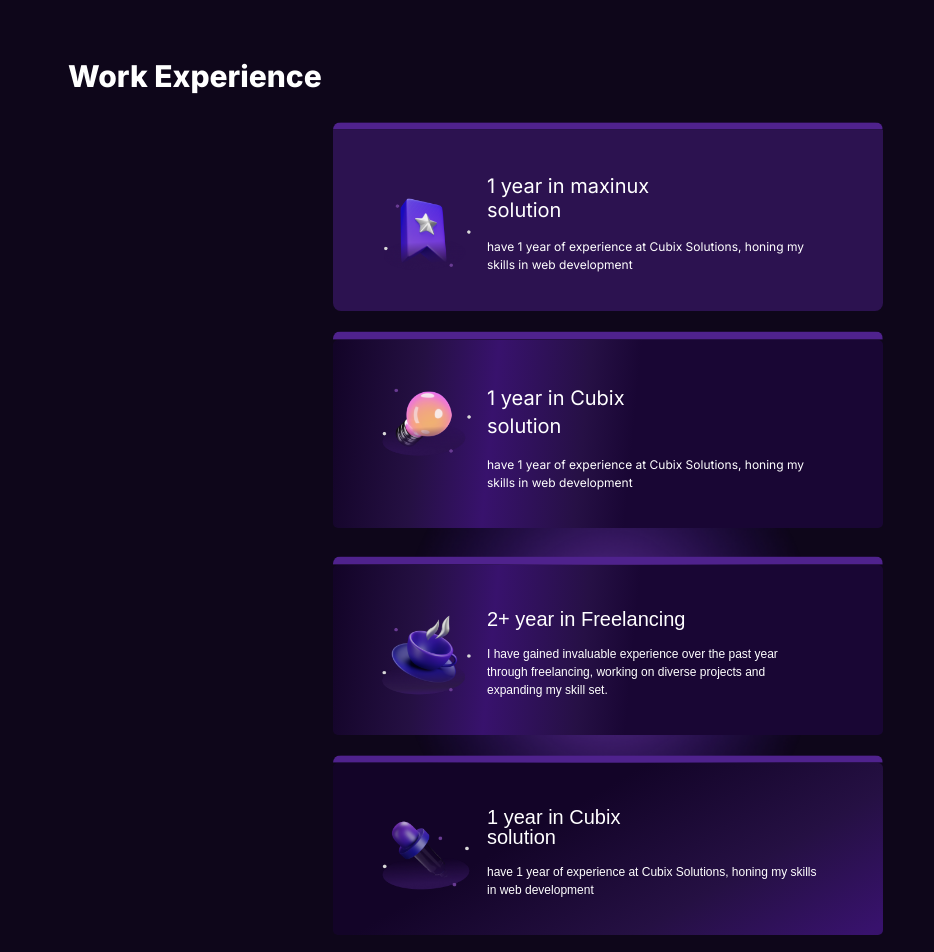
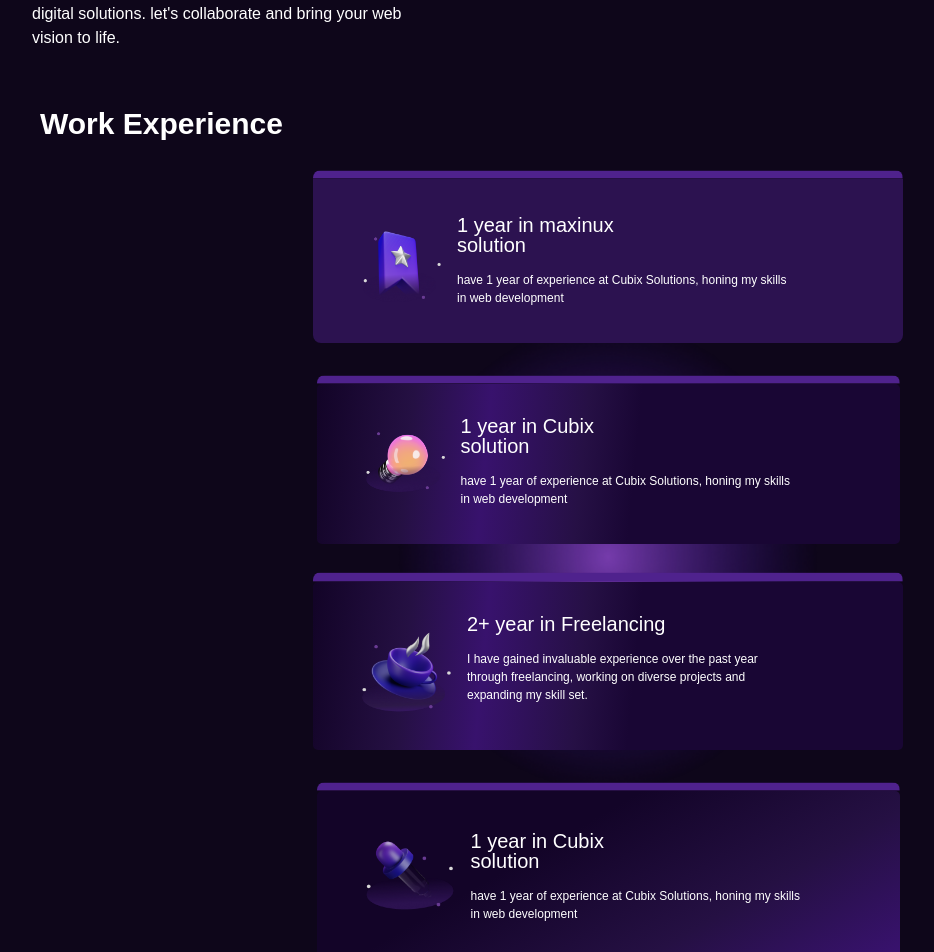
Before and after one commit to HadiaKhalil/Third-hadia, a Next.js app: page / in a window 1280 px wide. Shown: the part 1080-2032 px from the top of the page, without its empty margins (32-966 px from the left). Built offline with nearby package versions, Linux system fonts and the light colour scheme.

Commit message:
new333333333

```diff
--- a/src/app/globals.css
+++ b/src/app/globals.css
@@ -27,25 +27,25 @@ background-color: #0e061a;
 }
 
 .text {
-  padding: 16px 16px 36px 48px;
+  padding: 16px 87px 36px 48px;
    min-height: 140px;
   box-sizing: border-box;
 
 }
 .text1 {
-  padding: 16px 16px 36px 48px;
+  padding: 16px 87px 36px 48px;
    min-height: 140px;
   box-sizing: border-box;
   border-radius: 5px;
 }
 .text2 {
-  padding: 16px 16px 36px 48px;
+  padding: 16px 87px 36px 48px;
    min-height: 140px;
   box-sizing: border-box;
   border-radius: 5px;
 }
 .text3 {
-  padding: 16px 16px 36px 48px;
+  padding: 16px 87px 36px 48px;
    min-height: 140px;
   box-sizing: border-box;
   border-radius: 5px;
--- a/src/views/Home/Cards.tsx
+++ b/src/views/Home/Cards.tsx
@@ -4,36 +4,35 @@ import Image from "next/image"
 const Cards = () => {
   return (
     <div>
-      <div className="md:max-w-[85%]  w-full mx-auto  max-w-[1440px] md:px-0 flex-wrap md:py-0 max-md:w-[75%]">
+      <div className="container mx-auto ">
         <h1
-          className="lg:text-3xl md:text-3xl mx-auto  text-white text-2xl font-title font-extrabold
-                  pt-2 max-w-[1080px] max-lg:text-[25px] max-sm:text-center max-sm:text-[19px] max-sm:mt-[-40px]"
+          className=" lg:text-3xl md:text-3xl px-2  text-white font-extrabold pt-2 "
         >
           Work Experience
         </h1>
         {/* frst cards section  */}
-        <div className="flex justify-center z-10 items-center mx-auto pt-7 flex-wrap gap-[20px] font-title text-white">
+        <div className=" flex justify-center px-2  z-10  mx-auto pt-7 flex-wrap gap-8  text-white">
           <div className="z-10">
             <Image
               src="/Image/Rectangle 974.png"
               alt="my image"
-              width={550}
+              width={590}
               height={60}
               className="rounded-t-lg"
             />
-            <div className=" text flex  min-h-[200px] rounded-b-lg max-sm:h-[100px]">
+            <div className=" text flex  rounded-b-lg max-sm:h-[100px]">
               <Image
                 src="/Image/Group 1.png"
                 alt="my image"
-                width={90}
+                width={80}
                 height={60}
-                className="mt-11 max-sm:w-[190px] max-sm:ml-[-27px] max-sm:mt-7"
+                className="mt-7"
               />
 
               <div>
                 <p
-                  className="text-[20px] mb-[16px]  mt-7 leading-6
-              max-w-[200px] pl-4  max-sm:mt-[-8px] max-sm:text-[16px] max-sm:pl-0"
+                  className="text-[20px] mb-[16px]  mt-5 leading-5
+              max-w-[200px] pl-4  max-sm:text-[16px] max-sm:pl-0"
                 >
                   1 year in maxinux solution
                 </p>
@@ -50,29 +49,29 @@ const Cards = () => {
             <Image
               src="/Image/Rectangle 974.png"
               alt="my image"
-              width={550}
+              width={583}
               height={60}
               className="rounded-t-lg"
             />
             <div
-              className='text1 flex  min-h-[200px] rounded-t-lg"
-                max-sm:h-[100px] '
+              className='text1 flex  rounded-t-lg"
+               '
             >
               <div>
                 <Image
                   src="/Image/pic4 (3).png"
                   alt="my image"
-                  width={90}
+                  width={80}
                   height={60}
-                  className="mt-7 max-sm:w-[190px] max-sm:ml-[-27px] max-sm:mt-7"
+                  className="mt-7 "
                 />
               </div>
               <div>
-                <p className="text-[20px] mb-[16px]  mt-7 leading-7  max-w-[200px] pl-4  max-sm:mt-[-1px] max-sm:text-[17px] max-sm:pl-0 max-sm:leading-5 ">
+                <p className="text-[20px] mb-[16px]  mt-4 leading-5  max-w-[200px] pl-4 max-sm:text-[17px]  ">
                   1 year in Cubix solution
                 </p>
 
-                <p className="text-[12px]  max-w-[350px] pl-4 max-sm:pl-0  max-sm:mt-[-8px] max-sm:text-[9px] max-sm:max-w-[400px] ">
+                <p className="text-[12px]  max-w-[350px] pl-4  max-sm:text-[9px] ">
                   {" "}
                   {`have 1 year of experience at Cubix Solutions, honing
                                     my skills in web development`}
@@ -83,30 +82,30 @@ const Cards = () => {
         </div>
         {/* second card section */}
         <div
-          className="flex justify-center items-center mx-auto  relative
-         flex-wrap gap-[20px]   pt-7  text-white"
+          className="flex justify-center px-2 z-10  mx-auto pt-7 flex-wrap gap-8   text-white"
         >
           <div className="z-10">
             <Image
               src="/Image/Rectangle 974.png"
               alt="my image"
-              width={550}
+              width={590}
               height={60}
               className="rounded-t-lg"
             />
-            <div className=" text2 flex  min-h-[200px] rounded-b-lg max-sm:h-[100px] z-10 ">
+            <div className=" text2 flex  rounded-b-lg z-10   ">
               <div>
                 <Image
                   src="/Image/pic4 (2).png"
                   alt="my image"
                   width={90}
                   height={60}
-                  className="mt-7 max-sm:w-[190px] max-sm:ml-[-27px] max-sm:mt-7"
+                  className="mt-7 "
                 />
               </div>
               <div >
-                <p className="text-[20px] mb-[16px]  mt-7 leading-5   pl-4  max-sm:mt-[-8px] max-sm:text-[17px] max-sm:pl-0">{`2+ year in Freelancing`}</p>
-                <p className=" text-[12px]  max-w-[350px] pl-4 max-sm:pl-0 max-sm:text-[9px]  max-sm:mt-[-9px] ">
+                <p className="lg:text-[20px] mb-[16px]  mt-4 leading-5  pl-4">
+                  {`2+ year in Freelancing`}</p>
+                <p className=" lg:text-[12px]  max-w-[350px] pl-4  max-sm:text-[9px]">
                   {" "}
                   {`I have gained invaluable experience over the past year
                                     through freelancing, working on diverse projects and expanding my skill set.`}
@@ -118,25 +117,25 @@ const Cards = () => {
             <Image
               src="/Image/Rectangle 974.png"
               alt="my image"
-              width={550}
+              width={583}
               height={60}
               className="rounded-t-lg"
             />
-            <div className=" text3 flex  min-h-[200px] rounded-t-lg max-sm:h-[100px]">
+            <div className=" text3 flex   rounded-t-lg z-10">
               <div>
                 <Image
                   src="/Image/pic4 (1).png"
                   alt="my image"
                   width={90}
                   height={60}
-                  className="mt-9 max-sm:w-[190px] max-sm:ml-[-27px] max-sm:mt-7"
+                  className="mt-7"
                 />
               </div>
               <div >
-                <p className="text-[20px] mb-[16px]  mt-7 leading-5  max-w-[200px] pl-4  max-sm:mt-[-1px] max-sm:text-[17px] max-sm:pl-0">
+                <p className="text-[20px] mb-[16px]  mt-6 leading-5  max-w-[200px] pl-4">
                   1 year in Cubix solution
                 </p>
-                <p className="text-[12px] max-w-[350px] pl-4 max-sm:pl-0 max-sm:pb-5 max-sm:text-[9px]">
+                <p className="text-[12px] max-w-[350px] pl-4  max-sm:text-[9px]">
                   {`have 1 year of experience at Cubix Solutions, honing my skills in web development`}
                 </p>
               </div>
@@ -148,7 +147,7 @@ const Cards = () => {
               alt="my img"
               height={350}
               width={420}
-              className="mt-[-200px]"
+              className="mt-[-250px]"
             />
           </div>
         </div>
--- a/src/views/Home/Hero.tsx
+++ b/src/views/Home/Hero.tsx
@@ -23,7 +23,7 @@ const Hero = () => {
                 <span className="text-sky-200">web dreams</span> into reality.
               </h1>
 
-              <p className=" text-sm mb-10 mt-12  max-sm:mt-5 max-lg:text-[14px] lg:text-lg">
+              <p className=" text-sm mb-10 mt-12  max-sm:mt-5 max-lg:text-[14px] lg:text-lg lg:max-w-[440px]">
                 Crafting seamless digital experiences from
                 {` front-end elegance to back-end robustness, `}I bring your web
                 visions to life as a versatile {`full-stack developer`}
--- a/src/views/Home/Second.tsx
+++ b/src/views/Home/Second.tsx
@@ -6,18 +6,10 @@ const Second =() => {
   return (
     <div>
       <div className="text-[white]">
-        <div className="container grid  items-center lg:grid-cols-2 grid-cols-1  relative ">
+        <div className="container grid  lg:grid-cols-2 grid-cols-1  lg:gap-96   ">
           <div>
             <div className="">
-            <div className=" absolute ml-16 mt-8 max-sm:mt-5">
-                <Image
-                  src="/Image/Gradient(3).png"
-                  alt="my image"
-                  className=" max-sm:w-[150px] max-sm:h-[150px]"
-                  width={230}
-                  height={10}
-                />
-              </div>
+
               <h1 className="lg:text-5xl md:text-3xl  font-extrabold pt-[100px] max-lg:text-[25px] ">
               {` Hello!`}
              </h1>
@@ -25,7 +17,7 @@ const Second =() => {
              <h1 className="lg:text-4xl md:text-3xl font-extrabold pt-2  ">
               I am <span className="text-sky-200">Hadia Khalil.</span>
             </h1>
-            <p className="  mb-12 mt-12 max-lg:text-[15px] max-sm:mt-4   max-w-[470px]">
+            <p className="  mb-12 mt-12 max-lg:text-[15px] max-sm:mt-4 lg:max-w-[440px]">
             I am a passionate and dedicated full-stack web developer with a
               knack for turning ideas into beautifully functional websites and
               applications. With expertise in both{" "}
@@ -36,10 +28,20 @@ const Second =() => {
               innovative digital solutions. {`let's`} collaborate and bring your
               web vision to life.
             </p>
+            {/* <div className=" absolute   ">
+                <Image
+                  src="/Image/Gradient(3).png"
+                  alt="my image"
+                  className=""
+                  width={230}
+                  height={10}
+                />
+              </div> */}
             </div>
+
           </div>
-
-          <div className="max-md:items-center ">
+<div className="lg:mt-14 flex justify-center">
+          <div >
           <Image
              src="/Image/img2.png"
              alt="my image"
@@ -48,6 +50,17 @@ const Second =() => {
              className=""
            />
           </div>
+          {/* <div className=" absolute   max-sm:mt-5">
+                <Image
+                  src="/Image/Gradient(3).png"
+                  alt="my image"
+                  className=" max-sm:w-[150px] max-sm:h-[150px]"
+                  width={230}
+                  height={10}
+                />
+              </div> */}
+              </div>
+
         </div>
 
       </div>
```
